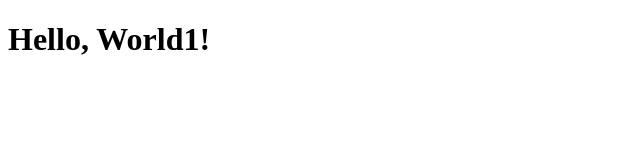
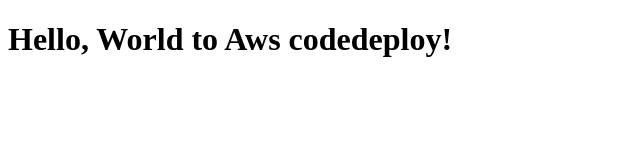
Before and after one commit to ElamparithiMarimuthu/awscodedeploy-demo, a plain HTML site: page index.html in a window 1280 px wide. Shown: the whole page, without its empty margins (0-640 px from the left). Drawn offline with Linux system fonts and the light colour scheme.

Commit message:
Update index.html

```diff
--- a/index.html
+++ b/index.html
@@ -6,6 +6,6 @@
     <title>Hello World to awscodedeploy</title>
 </head>
 <body>
-    <h1>Hello, World1!</h1>
+    <h1>Hello, World to Aws codedeploy!</h1>
 </body>
 </html>
```
